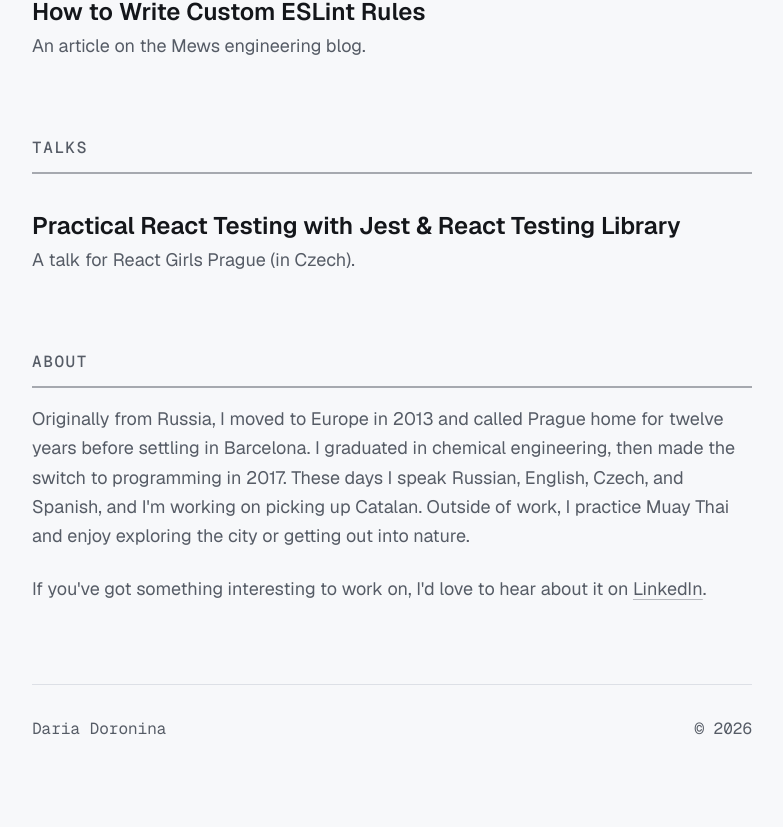
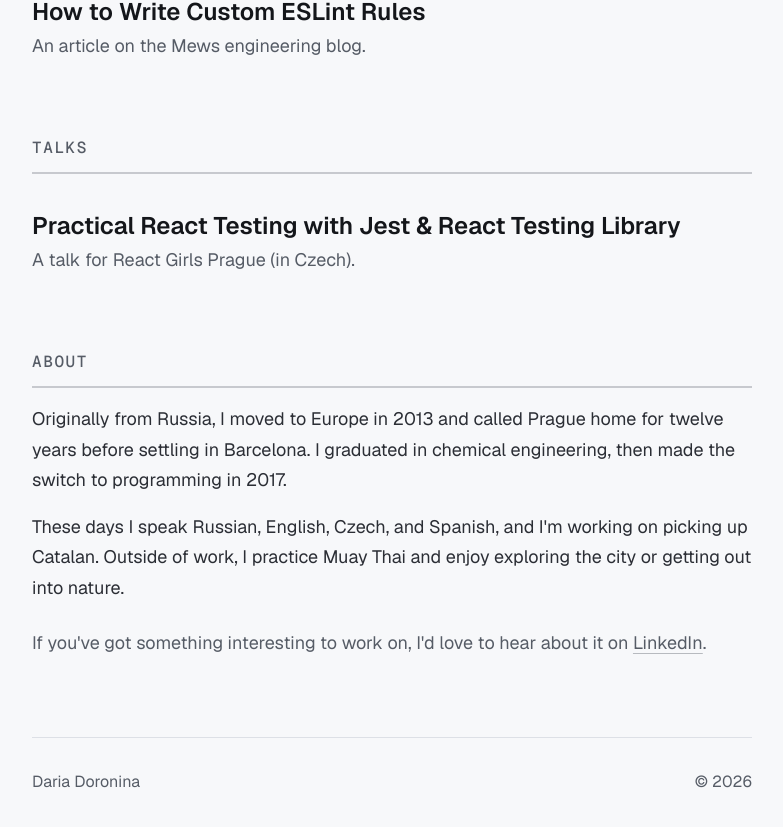
Before and after one commit to Skidle/skidle.github.io, a Next.js app: page / in a window 1280 px wide. Shown: the part 753-1580 px from the top of the page, without its empty margins (248-1031 px from the left). Built offline with nearby package versions, Linux system fonts and the light colour scheme.

Commit message:
adjusted contrast

```diff
--- a/app/components/About.tsx
+++ b/app/components/About.tsx
@@ -1,23 +1,34 @@
 export function About({
-  text,
+  paragraphs,
   note,
   cta,
   ctaHref,
 }: {
-  text: string;
+  paragraphs: string[];
   note: string;
   cta: string;
   ctaHref: string;
 }) {
   return (
     <section className="mt-14">
-      <h2 className="mb-4 border-b-2 border-foreground-muted/50 pb-3 font-mono text-sm font-medium uppercase tracking-widest text-foreground-muted sm:text-base">
-        About
-      </h2>
-      <p className="max-w-prose text-base leading-relaxed text-foreground-muted sm:text-lg">
-        {text}
-      </p>
-      <p className="mt-6 max-w-prose text-base leading-relaxed text-foreground-muted sm:text-lg">
+      <div className="mb-4">
+        <h2 className="font-mono text-sm font-medium uppercase tracking-widest text-foreground-muted sm:text-base">
+          About
+        </h2>
+        <span
+          aria-hidden="true"
+          className="mt-3 block h-0.5 w-full bg-foreground-muted/30"
+        />
+      </div>
+      {paragraphs.map((paragraph, index) => (
+        <p
+          key={index}
+          className={`text-base leading-[1.7] text-foreground-soft sm:text-lg ${index > 0 ? "mt-4" : ""}`}
+        >
+          {paragraph}
+        </p>
+      ))}
+      <p className="mt-6 text-base leading-relaxed text-foreground-muted sm:text-lg">
         {note}{" "}
         <a
           href={ctaHref}
--- a/app/components/Footer.tsx
+++ b/app/components/Footer.tsx
@@ -1,6 +1,6 @@
 export function Footer({ name, year }: { name: string; year: number }) {
   return (
-    <footer className="mt-20 flex flex-wrap items-center justify-between gap-2 border-t border-rule pt-8 font-mono text-sm text-foreground-muted sm:text-base">
+    <footer className="mt-20 flex flex-wrap items-center justify-between gap-2 border-t border-rule pt-8 text-sm text-foreground-muted sm:text-base">
       <span>{name}</span>
       <span>&copy; {year}</span>
     </footer>
--- a/app/components/Header.tsx
+++ b/app/components/Header.tsx
@@ -20,7 +20,7 @@ export function Header({
       <h1 className="text-balance font-serif text-5xl font-normal tracking-tight sm:text-6xl">
         {name}
       </h1>
-      <p className="font-mono text-sm text-accent-secondary sm:text-base">
+      <p className="text-sm text-accent-secondary sm:text-base">
         {role}
         <span className="hidden sm:inline"> &middot; </span>
         <span className="block sm:inline">{location}</span>
@@ -35,7 +35,7 @@ export function Header({
               target={isExternal ? "_blank" : undefined}
               rel={isExternal ? "noopener noreferrer" : undefined}
               download={link.download}
-              className="font-mono text-lg text-foreground-muted underline decoration-foreground-muted/40 decoration-1 underline-offset-4 transition-colors hover:text-accent hover:decoration-accent sm:text-xl"
+              className="text-lg text-foreground-muted underline decoration-foreground-muted/40 decoration-1 underline-offset-4 transition-colors hover:text-accent hover:decoration-accent sm:text-xl"
             >
               {link.label}
             </a>
--- a/app/components/Section.tsx
+++ b/app/components/Section.tsx
@@ -3,9 +3,15 @@ import { Entry, EntryList } from "./EntryList";
 export function Section({ title, items }: { title: string; items: Entry[] }) {
   return (
     <section className="mt-14">
-      <h2 className="mb-4 border-b-2 border-foreground-muted/50 pb-3 font-mono text-sm font-medium uppercase tracking-widest text-foreground-muted sm:text-base">
-        {title}
-      </h2>
+      <div className="mb-4">
+        <h2 className="font-mono text-sm font-medium uppercase tracking-widest text-foreground-muted sm:text-base">
+          {title}
+        </h2>
+        <span
+          aria-hidden="true"
+          className="mt-3 block h-0.5 w-full bg-foreground-muted/30"
+        />
+      </div>
       <EntryList items={items} />
     </section>
   );
--- a/app/content.ts
+++ b/app/content.ts
@@ -36,7 +36,10 @@ export const talks: Entry[] = [
 ];
 
 export const bio = {
-  text: "Originally from Russia, I moved to Europe in 2013 and called Prague home for twelve years before settling in Barcelona. I graduated in chemical engineering, then made the switch to programming in 2017. These days I speak Russian, English, Czech, and Spanish, and I'm working on picking up Catalan. Outside of work, I practice Muay Thai and enjoy exploring the city or getting out into nature.",
+  paragraphs: [
+    "Originally from Russia, I moved to Europe in 2013 and called Prague home for twelve years before settling in Barcelona. I graduated in chemical engineering, then made the switch to programming in 2017.",
+    "These days I speak Russian, English, Czech, and Spanish, and I'm working on picking up Catalan. Outside of work, I practice Muay Thai and enjoy exploring the city or getting out into nature.",
+  ],
   note: "If you've got something interesting to work on, I'd love to hear about it on",
   cta: "LinkedIn",
   ctaHref: "https://www.linkedin.com/in/dariadoronina/",
--- a/app/globals.css
+++ b/app/globals.css
@@ -4,6 +4,7 @@
   --background: #f7f8fa;
   --surface: #ffffff;
   --foreground: #14161a;
+  --foreground-soft: #2b2e35;
   --foreground-muted: #565c66;
   --rule: #dde0e6;
   --accent: #b3261e;
@@ -15,6 +16,7 @@
   --color-background: var(--background);
   --color-surface: var(--surface);
   --color-foreground: var(--foreground);
+  --color-foreground-soft: var(--foreground-soft);
   --color-foreground-muted: var(--foreground-muted);
   --color-rule: var(--rule);
   --color-accent: var(--accent);
@@ -29,6 +31,7 @@
     --background: #101114;
     --surface: #191b1f;
     --foreground: #eef0f3;
+    --foreground-soft: #c7cbd3;
     --foreground-muted: #a3a8b2;
     --rule: #2b2e34;
     --accent: #ff6b5e;
```
